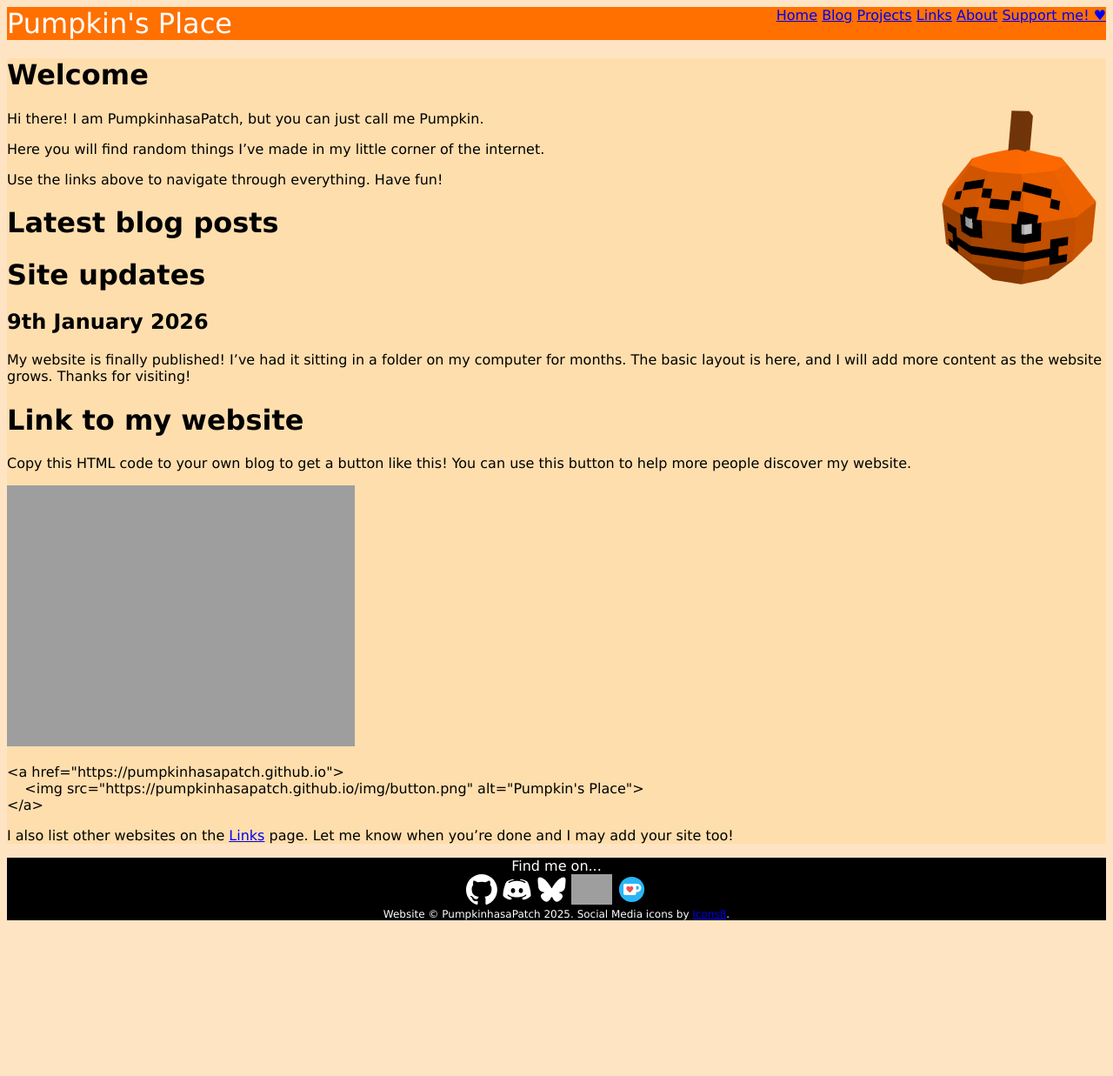
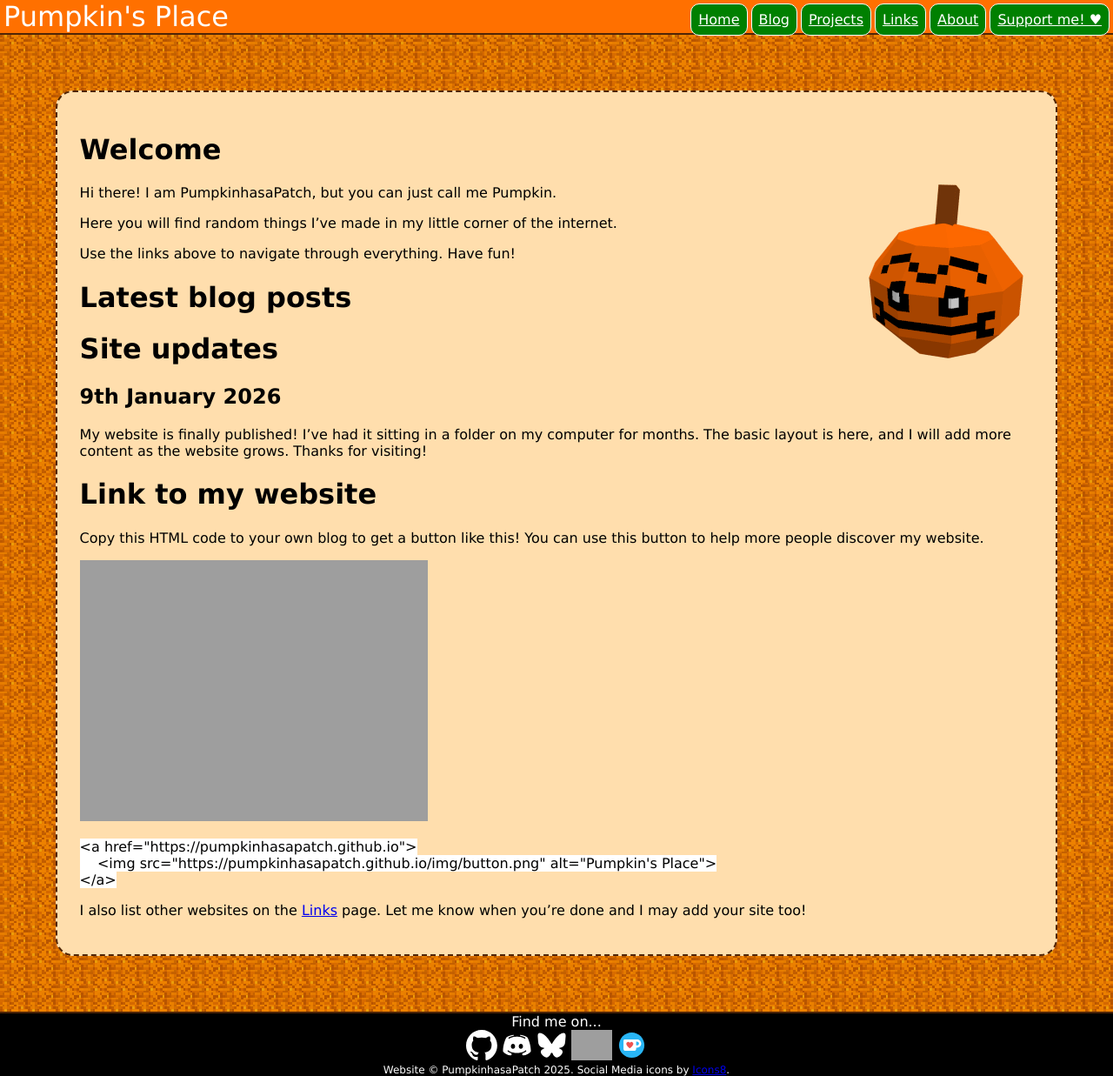
Before and after one commit to pumpkinhasapatch/pumpkinhasapatch.github.io, a Jekyll site: the page built from index.md, in a window 1280 px wide. Shown: the whole page at 87% size. Built offline with Jekyll 4.4.1, drawn with Linux system fonts in a browser that asks for light colours; before the commit the page ends 1066 px from its top, so only the background shows below that; grey boxes are pictures that could not be loaded.

Commit message:
Improve CSS style and page layout
Updated main.css to improve header, navigation, container, and footer styles. Added a pixelated background image and adjusted body and container properties for better appearance. Introduced new background image file at img/background.png.

```diff
--- a/css/main.css
+++ b/css/main.css
@@ -5,28 +5,59 @@
 header {
     background-color: #ff7000;
     color: white;
+    border-bottom: solid #502506 2px;
 }
 
 header > span {
     font-size: xx-large;
+    margin-left: 4px;
 }
 
 header > nav {
     float: right;
+    max-width: 50%;
+}
+
+header > nav > a {
+    float: left;
+    color: white;
+    background-color: green;
+    padding: 8px;
+    border: solid white 1px;
+    border-radius: 10px;
+    margin: 4px;
+    margin-left: 0px;
 }
 
 body {
+    margin: 0px;
+    background-image: url("/img/background.png");
+    background-size: 32px;
+    image-rendering: pixelated;
     background-color: bisque;
 }
 
 .container {
     background-color: navajowhite;
+    margin: 5%;
+    padding: 2%;
+    border-radius: 20px;
+    border: dashed #502506 2px;
+}
+
+code {
+    background: white;
+}
+
+table {
+    border: solid black 1px;
 }
 
 footer {
     background-color: black;
     color: white;
     text-align: center;
+    border-top: solid #502506 2px;
 }
 
 footer > a {
```
Also changed, not shown: img/background.png (added).
